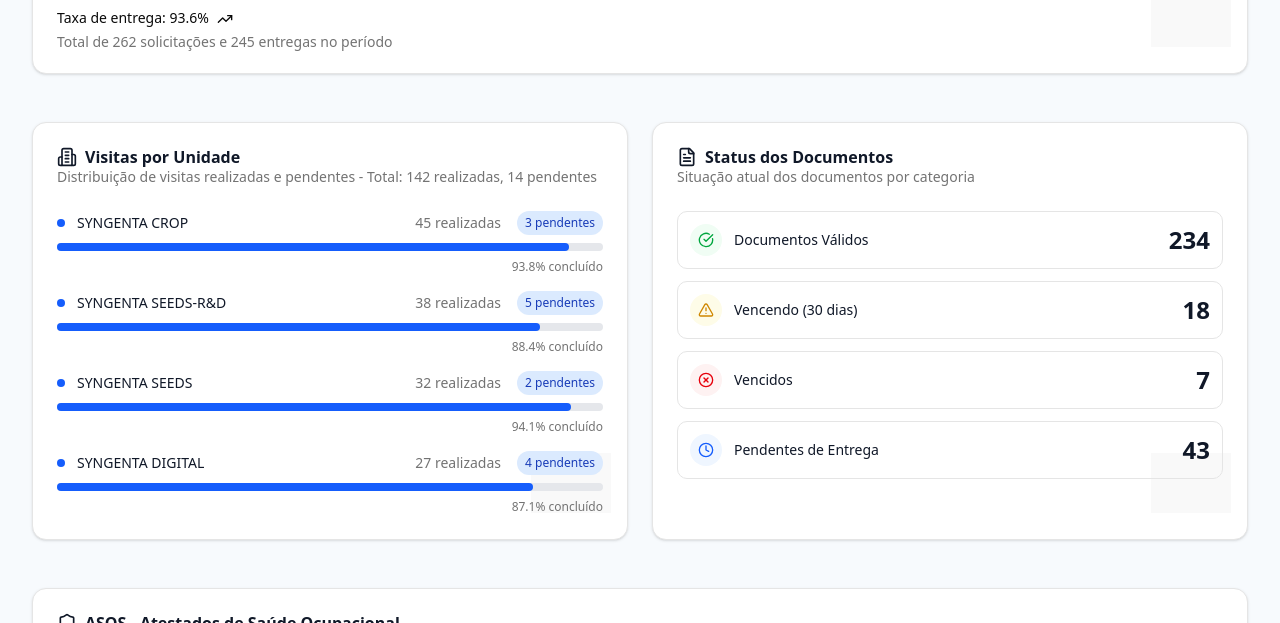
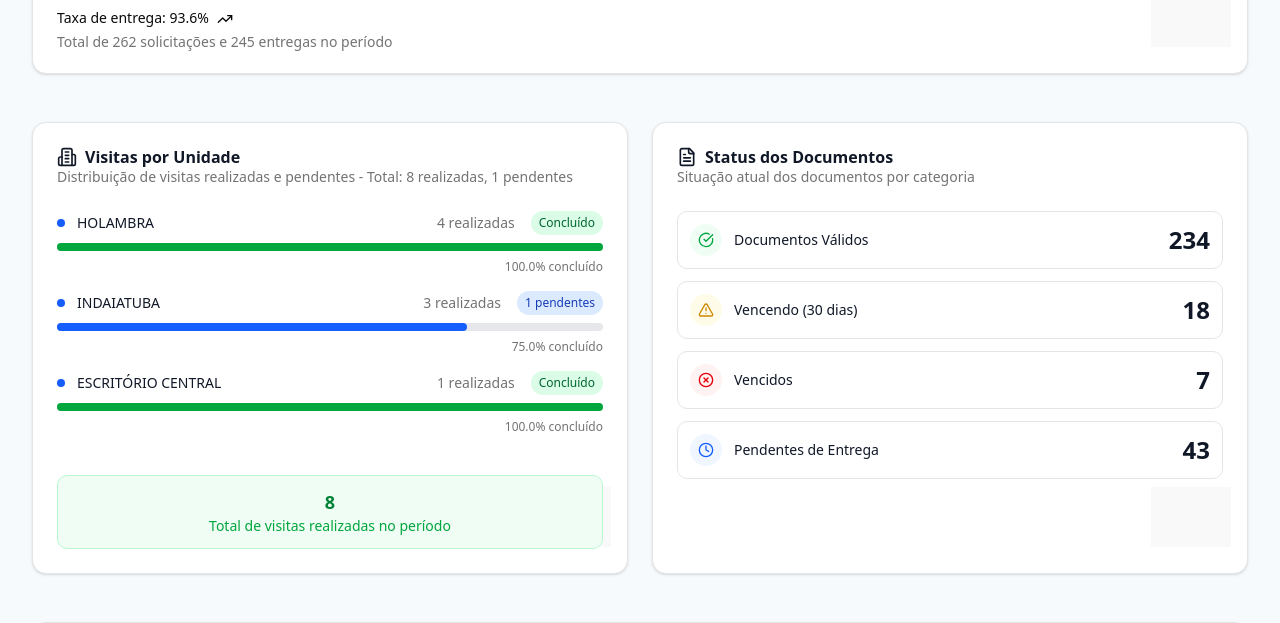
Before and after one commit to RiqueAlvess/Syngenta, a Next.js app: page /dashboard in a window 1280 px wide. Shown: the part 1600-2223 px from the top of the page. Built offline with nearby package versions, Linux system fonts and the light colour scheme; grey boxes are pictures that could not be loaded.

Commit message:
Update visitas-por-unidade.tsx

```diff
--- a/src/app/dashboard/components/visitas-por-unidade.tsx
+++ b/src/app/dashboard/components/visitas-por-unidade.tsx
@@ -3,11 +3,11 @@
 import { Building2 } from "lucide-react";
 import { Watermark } from "@/components/ui/watermark";
 
+// DADOS REAIS - Visitas por unidade/localidade
 const visitasData = [
-  { unidade: "SYNGENTA CROP", realizadas: 45, pendentes: 3 },
-  { unidade: "SYNGENTA SEEDS-R&D", realizadas: 38, pendentes: 5 },
-  { unidade: "SYNGENTA SEEDS", realizadas: 32, pendentes: 2 },
-  { unidade: "SYNGENTA DIGITAL", realizadas: 27, pendentes: 4 },
+  { unidade: "HOLAMBRA", realizadas: 4, pendentes: 0 },
+  { unidade: "INDAIATUBA", realizadas: 3, pendentes: 1 },
+  { unidade: "ESCRITÓRIO CENTRAL", realizadas: 1, pendentes: 0 },
 ];
 
 export function VisitasPorUnidade() {
@@ -33,17 +33,19 @@
           </div>
           <p className="text-muted-foreground text-sm">
             Distribuição de visitas realizadas e pendentes - Total:{" "}
-            {totalRealizadas} realizadas, {totalPendentes} pendentes
+            {totalRealizadas} realizadas
+            {totalPendentes > 0 && `, ${totalPendentes} pendentes`}
           </p>
         </div>
 
         {/* Content */}
         <div className="space-y-4">
           {visitasData.map((item) => {
-            const percentualExecucao = (
-              (item.realizadas / (item.realizadas + item.pendentes)) *
-              100
-            ).toFixed(1);
+            const totalUnidade = item.realizadas + item.pendentes;
+            const percentualExecucao = totalUnidade > 0 ? (
+              (item.realizadas / totalUnidade) * 100
+            ).toFixed(1) : "100.0";
+
             return (
               <div key={item.unidade} className="space-y-2">
                 <div className="flex items-center justify-between">
@@ -55,14 +57,23 @@
                     <span className="text-muted-foreground">
                       {item.realizadas} realizadas
                     </span>
-                    <span className="bg-blue-100 text-blue-800 px-2 py-1 rounded-full text-xs font-medium">
-                      {item.pendentes} pendentes
-                    </span>
+                    {item.pendentes > 0 && (
+                      <span className="bg-blue-100 text-blue-800 px-2 py-1 rounded-full text-xs font-medium">
+                        {item.pendentes} pendentes
+                      </span>
+                    )}
+                    {item.pendentes === 0 && (
+                      <span className="bg-green-100 text-green-800 px-2 py-1 rounded-full text-xs font-medium">
+                        Concluído
+                      </span>
+                    )}
                   </div>
                 </div>
                 <div className="w-full bg-gray-200 rounded-full h-2">
                   <div
-                    className="bg-blue-600 h-2 rounded-full transition-all duration-300"
+                    className={`h-2 rounded-full transition-all duration-300 ${
+                      item.pendentes === 0 ? 'bg-green-600' : 'bg-blue-600'
+                    }`}
                     style={{ width: `${percentualExecucao}%` }}
                   ></div>
                 </div>
@@ -73,6 +84,25 @@
             );
           })}
         </div>
+
+        {/* Resumo adicional */}
+        {totalRealizadas > 0 && (
+          <div className="mt-4 p-3 bg-green-50 rounded-lg border border-green-200">
+            <div className="text-center">
+              <div className="text-lg font-bold text-green-700">
+                {totalRealizadas}
+              </div>
+              <div className="text-sm text-green-600">
+                Total de visitas realizadas no período
+              </div>
+              {totalPendentes === 0 && (
+                <div className="text-xs text-green-500 mt-1">
+                  ✓ Todas as visitas foram concluídas
+                </div>
+              )}
+            </div>
+          </div>
+        )}
       </div>
     </div>
   );
```
